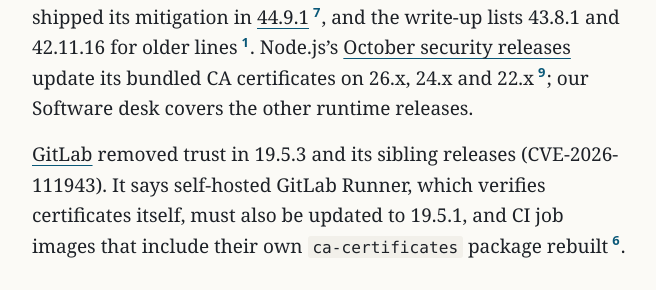
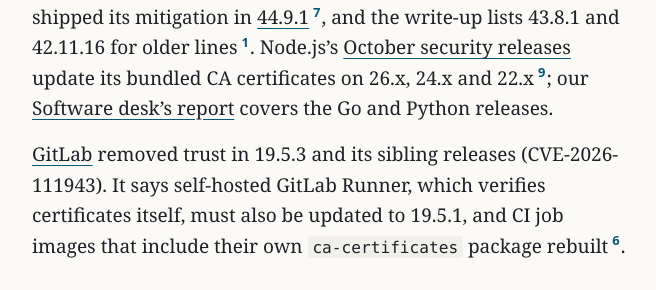
Before and after one commit to northwind-press/northwind-press.github.io, a Jekyll site: the page built from _posts/2026-11-02-emudhra-ca-compromise.md, in a window 1280 px wide and 900 px high, scrolled down 1235 px. Shown: the part 195-485 px from the top of the window, without its empty margins (308-964 px from the left). Built offline with Jekyll 4.4.1, drawn with Linux system fonts in a browser that asks for light colours.

Commit message:
Link Software's companion piece go-python-emudhra-releases (T-70)
Co-Authored-By: Claude Opus 5.5 <noreply@anthropic.com>

```diff
--- a/_posts/2026-11-02-emudhra-ca-compromise.md
+++ b/_posts/2026-11-02-emudhra-ca-compromise.md
@@ -59,7 +59,7 @@ Mozilla and the Chrome Root Program describe their 2026-10-17 blocks, through On
 
 ## Who is not
 
-The write-up says clients that don't consume revocation information keep trusting the certificates until their software is updated, including apps and libraries that ship their own CA bundle and Electron apps such as Slack and Discord{% include cite.html n=1 %}. Electron shipped its mitigation in [44.9.1](https://github.com/electron/electron/releases/tag/v44.9.1){% include cite.html n=7 %}, and the write-up lists 43.8.1 and 42.11.16 for older lines{% include cite.html n=1 %}. Node.js's [October security releases](https://nodejs.org/en/blog/vulnerability/october-2026-security-releases) update its bundled CA certificates on 26.x, 24.x and 22.x{% include cite.html n=9 %}; our Software desk covers the other runtime releases.
+The write-up says clients that don't consume revocation information keep trusting the certificates until their software is updated, including apps and libraries that ship their own CA bundle and Electron apps such as Slack and Discord{% include cite.html n=1 %}. Electron shipped its mitigation in [44.9.1](https://github.com/electron/electron/releases/tag/v44.9.1){% include cite.html n=7 %}, and the write-up lists 43.8.1 and 42.11.16 for older lines{% include cite.html n=1 %}. Node.js's [October security releases](https://nodejs.org/en/blog/vulnerability/october-2026-security-releases) update its bundled CA certificates on 26.x, 24.x and 22.x{% include cite.html n=9 %}; our [Software desk's report](/2026/11/02/go-python-emudhra-releases/) covers the Go and Python releases.
 
 [GitLab](https://docs.gitlab.com/releases/patches/patch-release-gitlab-19-5-3-released/) removed trust in 19.5.3 and its sibling releases (CVE-2026-111943). It says self-hosted GitLab Runner, which verifies certificates itself, must also be updated to 19.5.1, and CI job images that include their own `ca-certificates` package rebuilt{% include cite.html n=6 %}.
 
```
